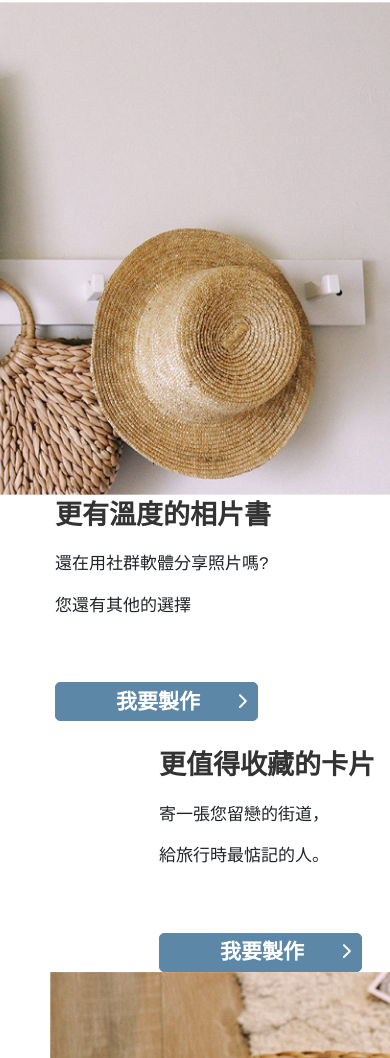
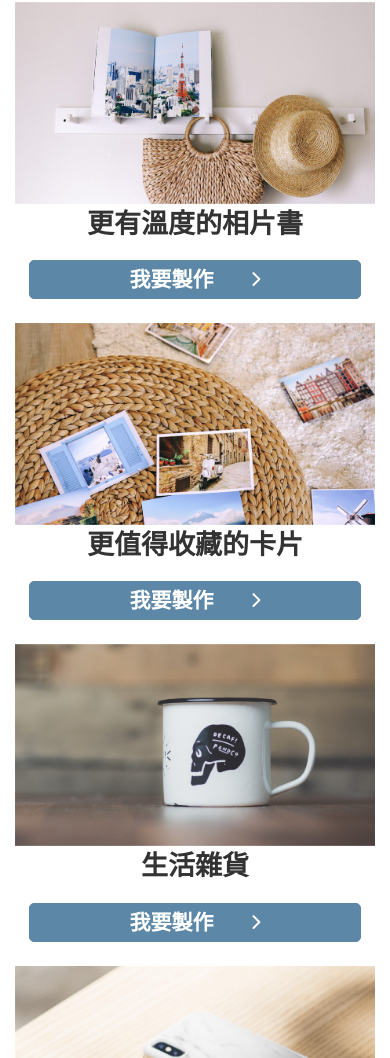
Before and after one commit to mingyangshih/nw2p, a Vue app: page /#/ in a window 390 px wide. Shown: the part 2511-3569 px from the top of the page. Built offline with nearby package versions, Linux system fonts and the light colour scheme; some icons are missing.

Commit message:
rwd to a chanve undone

```diff
--- a/src/App.vue
+++ b/src/App.vue
@@ -16,6 +16,19 @@ body{
   }
   -ms-overflow-style: none;
 }
+// 解決RWD螢幕寬度問題 https://css-tricks.com/forums/topic/best-media-query-excluding-scroll-solution/
+@media(min-width: 640px) and (max-width: 657px){
+  html {
+    overflow: hidden;
+    height: 100%;
+  }
+
+  body {
+    height: 100%;
+    overflow-y: scroll;
+    position: relative;
+  }
+}
 
 @import "./assets/all.scss";
 #app {
--- a/src/components/home.vue
+++ b/src/components/home.vue
@@ -86,58 +86,63 @@
   .container-fluid.specialEffectleft
     .row.justify-content-center
       .col-md-7.warmPhotoBook.bgSetting
+        img(src="../assets/img/home/b01.jpg")
       .col-md-4
         .under_second_banner_des_box_right
           .glasses
-            p.font-weight-bold.text-dark.under_secondbanner_des_title 更有溫度的相片書
-            p.under_secondbanner_des 還在用社群軟體分享照片嗎?
-            p.under_secondbanner_des 您還有其他的選擇
-            .d-flex
-              button.btn.btn-primary.font-weight-bold.btnInPage.mt-5.pr-0.py-0 我要製作 <i class="fas fa-chevron-right fa-xs"></i>
+            p.font-weight-bold.text-dark.under_secondbanner_des_title(:class="{'text-center' : fullWidth <= 640}") 更有溫度的相片書
+            p.under_secondbanner_des(v-if="fullWidth > 640") 還在用社群軟體分享照片嗎?
+            p.under_secondbanner_des(v-if="fullWidth > 640") 您還有其他的選擇
+            .d-flex(:class="{'justify-content-center' : fullWidth <= 640}")
+              button.btn.btn-primary.font-weight-bold.btnInPage.pr-0.py-0(:class="{'mt-5' : fullWidth > 640}") 我要製作 <i class="fas fa-chevron-right fa-xs"></i>
   .container-fluid.mt-4.specialEffectRight
     .row.justify-content-center
       .col-md-4
         .under_second_banner_des_box_left
           .glasses
-            p.font-weight-bold.text-dark.under_secondbanner_des_title 更值得收藏的卡片
-             p.under_secondbanner_des 寄一張您留戀的街道，
-            p.under_secondbanner_des 給旅行時最惦記的人。
-            .d-flex
-              button.btn.btn-primary.font-weight-bold.btnInPage.mt-5.pr-0.py-0 我要製作 <i class="fas fa-chevron-right fa-xs"></i>
+            p.font-weight-bold.text-dark.under_secondbanner_des_title(:class="{'text-center' : fullWidth <= 640}") 更值得收藏的卡片
+            p.under_secondbanner_des(v-if="fullWidth > 640") 寄一張您留戀的街道，
+            p.under_secondbanner_des(v-if="fullWidth > 640") 給旅行時最惦記的人。
+            .d-flex(:class="{'justify-content-center' : fullWidth <= 640}")
+              button.btn.btn-primary.font-weight-bold.btnInPage.pr-0.py-0(:class="{'mt-5' : fullWidth > 640}") 我要製作 <i class="fas fa-chevron-right fa-xs"></i>
       .col-md-7.valuablePostCard.bgSetting
+        img(src="../assets/img/home/b02.jpg")
   .container-fluid.mt-4.specialEffectleft
     .row.justify-content-center
       .col-md-7.lifeStuff.bgSetting
+        img(src="../assets/img/home/b03.jpg")
       .col-md-4
         .under_second_banner_des_box_right
           .glasses
-            p.font-weight-bold.text-dark.under_secondbanner_des_title 生活雜貨
-            p.under_secondbanner_des 花一整天在逛街找最滿意的馬克杯，
-            p.under_secondbanner_des 不如花一小時做一件屬於自己的！
-            .d-flex
-              button.btn.btn-primary.font-weight-bold.btnInPage.mt-5.pr-0.py-0 我要製作 <i class="fas fa-chevron-right fa-xs"></i>
+            p.font-weight-bold.text-dark.under_secondbanner_des_title(:class="{'text-center' : fullWidth <= 640}") 生活雜貨
+            p.under_secondbanner_des(v-if="fullWidth > 640") 花一整天在逛街找最滿意的馬克杯，
+            p.under_secondbanner_des(v-if="fullWidth > 640") 不如花一小時做一件屬於自己的！
+            .d-flex(:class="{'justify-content-center' : fullWidth <= 640}")
+              button.btn.btn-primary.font-weight-bold.btnInPage.pr-0.py-0(:class="{'mt-5' : fullWidth > 640}") 我要製作 <i class="fas fa-chevron-right fa-xs"></i>
   .container-fluid.mt-4.specialEffectRight
     .row.justify-content-center
       .col-md-4
         .under_second_banner_des_box_left
           .glasses
-            p.font-weight-bold.text-dark.under_secondbanner_des_title 創意科技
-            p.under_secondbanner_des 花一整天在逛街找最滿意的手機殼，
-            p.under_secondbanner_des 不如花一小時做一件屬於自己的！
+            p.font-weight-bold.text-dark.under_secondbanner_des_title(:class="{'text-center' : fullWidth <= 640}") 創意科技
+            p.under_secondbanner_des(v-if="fullWidth > 640") 花一整天在逛街找最滿意的手機殼，
+            p.under_secondbanner_des(v-if="fullWidth > 640") 不如花一小時做一件屬於自己的！
             .d-flex
-              button.btn.btn-primary.font-weight-bold.btnInPage.mt-5.pr-0.py-0 我要製作 <i class="fas fa-chevron-right fa-xs"></i>
+              button.btn.btn-primary.font-weight-bold.btnInPage.pr-0.py-0(:class="{'mt-5' : fullWidth > 640}") 我要製作 <i class="fas fa-chevron-right fa-xs"></i>
       .col-md-7.creativityTech.bgSetting
+        img(src="../assets/img/home/b04.jpg")
   .container-fluid.mt-4.specialEffectleft
     .row.justify-content-center
       .col-md-7.clothes.bgSetting
+        img(src="../assets/img/home/b05.jpg")
       .col-md-4
         .under_second_banner_des_box_right
           .glasses
-            p.font-weight-bold.text-dark.under_secondbanner_des_title 衣料織品
-            p.under_secondbanner_des 花一整天在逛街找最滿意的T恤，
-            p.under_secondbanner_des 不如花一小時做一件屬於自己的！
-            .d-flex
-              button.btn.btn-primary.font-weight-bold.btnInPage.mt-5.pr-0.py-0 我要製作 <i class="fas fa-chevron-right fa-xs"></i>
+            p.font-weight-bold.text-dark.under_secondbanner_des_title(:class="{'text-center' : fullWidth <= 640}") 衣料織品
+            p.under_secondbanner_des(v-if="fullWidth > 640") 花一整天在逛街找最滿意的T恤，
+            p.under_secondbanner_des(v-if="fullWidth > 640") 不如花一小時做一件屬於自己的！
+            .d-flex(:class="{'justify-content-center' : fullWidth <= 640}")
+              button.btn.btn-primary.font-weight-bold.btnInPage.pr-0.py-0(:class="{'mt-5' : fullWidth > 640}") 我要製作 <i class="fas fa-chevron-right fa-xs"></i>
   .border-top.mt-30.footer.container-fluid.px-0
     footerComponent
   copyright
@@ -162,7 +167,6 @@
             button.btn.btn-primary.w-100.ml-0.font-weight-bold(type='button' data-dismiss='modal') 登入
             p.mb-0.text-secondary.font-weight-bold or
             button.btn.btn-fb.w-100.ml-0.font-weight-bold.mb-30(type='button') fb帳號登入
-
 </template>
 
 <script>
@@ -189,6 +193,7 @@ export default {
     const {elem: elemright, distance: distanceright} = vm.scroll('specialEffectRight')
     // inner viewport height
     const IVPH = window.innerHeight
+    console.log(distanceleft)
     window.addEventListener('scroll', function (e) {
       e.stopPropagation()
       distanceleft.forEach(function (item, idx) {
@@ -204,8 +209,6 @@ export default {
     window.onresize = () => {
       return (() => {
         vm.fullWidth = document.documentElement.clientWidth
-        // vm.fullWidth = $(window).width()
-        // $(window).width()
       })()
     }
   },
@@ -436,6 +439,11 @@ $serif: 'Noto Serif TC', serif;
   box-sizing: border-box;
   margin-left: 40px;
 }
+@media(max-width:640px){
+  .under_second_banner_des_box_right{
+    margin-left: 0;
+  }
+}
 // 第二個banner產品--右邊圖片--樣式設定
 .under_second_banner_des_box_left{
   display: flex;
@@ -446,42 +454,32 @@ $serif: 'Noto Serif TC', serif;
   align-items: flex-end;
   // margin-right: 60px;
 }
+@media(max-width: 640px){
+  .under_second_banner_des_box_left{
+    align-items: center;
+  }
+}
 // 背景圖片樣式設定
 .bgSetting{
-  background-repeat: no-repeat;
-  background-size: 880px 493px;
+  max-width: 880px;
+  height: auto;
+  box-sizing: border-box;
+  img{
+    width: 100%;
+    height: auto;
+  }
 }
-// 第二個banner產品--左邊圖片--樣式設定
-.warmPhotoBook{
-  background-image:url("../assets/img/home/b01.jpg");
-  height: 493px;
-  // margin-left: 45px;
-  box-sizing: border-box;
-  background-position: right center;
+@media(max-width: 640px){
+  .bgSetting{
+    max-width: 580px;
+    height: auto;
+    img{
+      max-width: 100%;
+      height: auto;
+    }
+  }
 }
-.valuablePostCard{
-  background-image: url('../assets/img/home/b02.jpg');
-  height: 493px;
-  background-position: 50px center;
-  // margin-left: 12px;
-}
-.lifeStuff{
-  background-image: url('../assets/img/home/b03.jpg');
-  height: 493px;
-  // margin-left: 45px;
-  box-sizing: border-box;
-  background-position: right center;
-}
-.creativityTech{
-  background-image: url('../assets/img/home/b04.jpg');
-  height: 493px;
-  background-position: 50px center;
-}
-.clothes{
-  background-image: url('../assets/img/home/b05.jpg');
-  height: 493px;
-  background-position: right center;
-}
+
 // footer style
 .footer{
   background-color : #f4f4f1;
@@ -527,6 +525,13 @@ $serif: 'Noto Serif TC', serif;
     margin-left: 37px;
   }
 }
+@media(max-width: 640px){
+  .btnInPage{
+    width: 332px;
+    padding-left: 0;
+
+  }
+}
 // 滾動特效
 .specialEffectleft{
  transform: translateX(-2000px);
@@ -550,5 +555,11 @@ $serif: 'Noto Serif TC', serif;
     transform: translateX(0);
     opacity: 1;
   }
+  .col-md-4{
+    order:2;
+  }
+  .col-md-7{
+    order:1;
+  }
 }
 </style>
--- a/src/components/navbarhead.vue
+++ b/src/components/navbarhead.vue
@@ -91,6 +91,9 @@ export default{
   },
   mounted () {
     $('.dropdown-menu').on('click', function (event) {
+      event.stopPropagation()
+    })
+    $('.dropdown-item').on('click', function (event) {
       event.stopPropagation()
     })
   }
```
